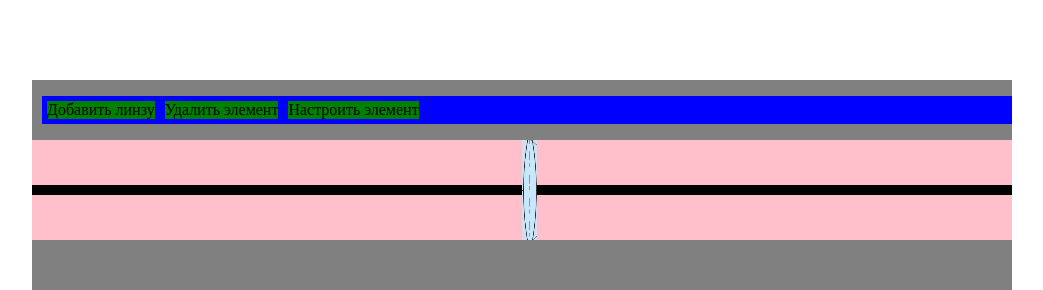
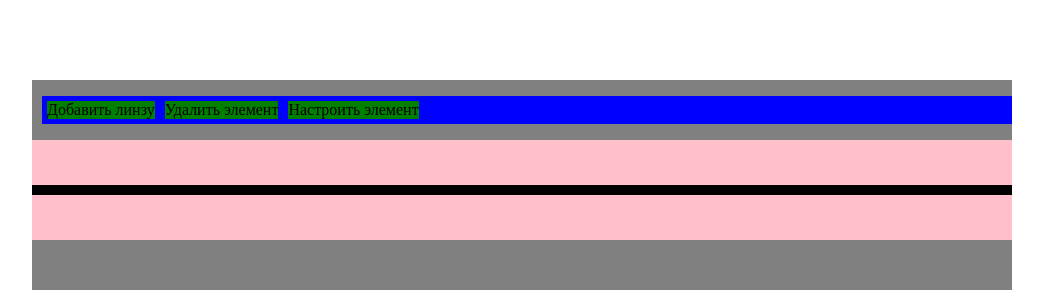
Before and after one commit to ynoplanetashka2/psu_works, a React (Vite) app in the folder optics-matrix/: page / in a window 1280 px wide. Shown: the top 290 px of the page, without its empty margins (118-1161 px from the left). Built offline with nearby package versions, Linux system fonts and the light colour scheme.

Commit message:
added OpticCanvas click events passthough

```diff
--- a/optics-matrix/src/components/Lens.tsx
+++ b/optics-matrix/src/components/Lens.tsx
@@ -1,7 +1,7 @@
 type Styles = React.HTMLAttributes<HTMLImageElement>["style"];
-type Props = { style?: Styles };
+type Props = { style?: Styles; onClick?: () => void };
 
-export function Lens({ style }: Props) {
+export function Lens({ style, onClick }: Props) {
   return (
     <img
       alt="lens"
@@ -10,6 +10,7 @@ export function Lens({ style }: Props) {
         width: "15px",
         ...style,
       }}
+      onClick={() => onClick && onClick()}
     />
   );
 }
--- a/optics-matrix/src/components/OpticApp.tsx
+++ b/optics-matrix/src/components/OpticApp.tsx
@@ -1,7 +1,10 @@
+import { useState } from "react";
 import { OpticCanvas } from "./OpticCanvas";
 import { OpticTools } from "./OpticTools";
+import { LensInfo } from "../optics-matrix-model/LensInfo";
 
 export function OpticApp() {
+  const [lenses, setLenses] = useState<ReadonlyArray<LensInfo>>([]);
   return (
     <div
       style={{
@@ -18,11 +21,12 @@ export function OpticApp() {
         onElementRemove={() => void console.log("remove")}
         onLensAdd={() => void console.log("add")}
       />
-      <OpticCanvas style={{
-        height: '100px',
-        width: '100%',
-      }}
-      lens={[{position: 0.5, id: 'hi'}]}
+      <OpticCanvas
+        style={{
+          height: "100px",
+          width: "100%",
+        }}
+        lens={lenses}
       />
     </div>
   );
--- a/optics-matrix/src/components/OpticCanvas.tsx
+++ b/optics-matrix/src/components/OpticCanvas.tsx
@@ -8,9 +8,16 @@ type LensInfo = {
 type Props = {
   style?: React.HTMLAttributes<HTMLDivElement>["style"];
   lens: ReadonlyArray<LensInfo>;
+  onLensClick?: (lensId: string) => void;
+  onLineClick?: (position: number) => void;
 };
 
-export function OpticCanvas({ style = {}, lens }: Props) {
+export function OpticCanvas({
+  style = {},
+  lens,
+  onLensClick,
+  onLineClick,
+}: Props) {
   return (
     <div
       style={{
@@ -27,6 +34,7 @@ export function OpticCanvas({ style = {}, lens }: Props) {
             height: "100%",
             zIndex: 2,
           }}
+          onClick={() => onLensClick && onLensClick(id)}
           key={id}
         />
       ))}
@@ -38,7 +46,7 @@ export function OpticCanvas({ style = {}, lens }: Props) {
           top: "calc((100% - 10px) / 2)",
           zIndex: 1,
         }}
-        onClick={(ratio) => void console.log(ratio)}
+        onClick={(ratio) => onLineClick && onLineClick(ratio)}
       />
     </div>
   );
--- /dev/null
+++ b/optics-matrix/src/optics-matrix-model/LensInfo.ts
@@ -0,0 +1,4 @@
+export type LensInfo = {
+  position: number;
+  id: string;
+};
```
